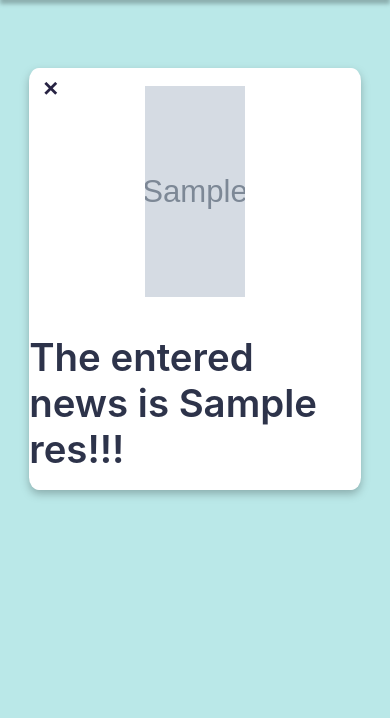
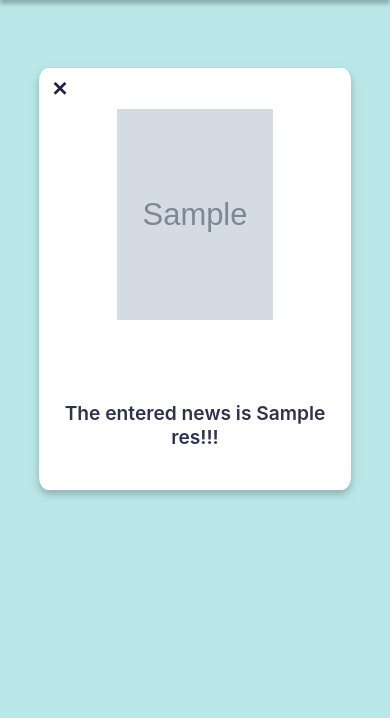
Before and after one commit to Jayden0228/FactFinder, a Flask app: template templates/result.html in a window 390 px wide. Shown: the part 143-861 px from the top of the page. Run offline with Flask 3, Linux system fonts and the light colour scheme; the template is opened without the code that fills it: most values are stand-ins (such as "Sample title", 1, 10 or a date in 2020); grey boxes marked "Sample" are stand-in pictures; parts of the project's set-up code (start-up, migrations or seed data) failed here and were passed over.

Commit message:
made responsive

```diff
--- a/static/style.css
+++ b/static/style.css
@@ -107,6 +107,7 @@ h2 {
   color: white;
   font-weight: 600;
   font-size: 170%;
+  text-align: center;
 }
 
 
@@ -134,7 +135,7 @@ textarea {
   border-radius: 10px;
   width: 20%;
   height: 20%;
-  padding: 2% 0;
+  padding: 2%;
 
   font-weight: 100;
   font-size: 170%;
@@ -152,6 +153,12 @@ textarea {
   top: 2%;
   left:2%;
 }
+p{
+  line-height:20%;
+  font-weight: 400;
+  font-size: 230%;
+}
+
 
 .btn3 {
   color: #272343;
@@ -171,6 +178,10 @@ textarea {
   border-radius: 3%;
   filter: drop-shadow(0px 4px 4px rgba(0, 0, 0, 0.25));
   justify-content: space-around;
+}
+.img-res{
+  width:45%;
+  height:50%
 }
 .btn-img{
   width:30%;
@@ -199,9 +210,9 @@ textarea {
     flex-direction: column;
 
   }
-  .img-resp{
-    max-width: 100%;
-    max-height:80%;
+  .img-res{
+    width:40%;
+    height:55%
   }
   textarea{
     width:150%;
@@ -214,15 +225,19 @@ textarea {
     font-size: 190% ;
   }
   #result{
-    width:85%;
+    width:60%;
     height:50%;
   }
   h2{
-    font-size: 240% ;
+    font-size: 170% ;
   }
   .btn-img{
     width:56%;
     height:auto;
+  }
+  .img-res{
+    width:47%;
+    height:50%
   }
 
 }
@@ -245,7 +260,10 @@ textarea {
     width: 110%;
     height: 95%;
   }
-
+  .img-res{
+    width:30%;
+    height:55%
+  }
 
   textarea{
     width:150%;
@@ -258,16 +276,20 @@ textarea {
     font-size: 190% ;
   }
   #result{
-    width:85%;
+    width:58%;
     height:50%;
   }
   h2{
-    font-size: 240% ;
-    justify-content:safe;
+    font-size: 150% ;
+
   }
   .btn-img{
     width:52%;
     height:60%
+  }
+  .img-res{
+    width:50%;
+    height:50%
   }
 }
 
@@ -278,7 +300,9 @@ textarea {
   h1{
    font-size:242%
   }
-
+  p{
+    font-size: 180%;
+  }
 
   textarea{
     width:150%;
@@ -289,12 +313,12 @@ textarea {
   }
 
   #result{
-    width:85%;
+    width:60%;
     height:50%;
   }
   h2{
-    font-size: 240% ;
-    justify-content:safe;
+    font-size: 120% ;
+
   }
   .btn-img{
     width:52%;
@@ -309,4 +333,18 @@ textarea {
   body{
     gap:2%;
   }
+  p{
+    font-size: 150%;
+  }
+  #result{
+    width:80%;
+    height:50%;
+  }
+  .btn2{
+    padding: 6% 2%;
+
+
+    font-size: 120%;
+
+  }
 }
--- a/templates/input.html
+++ b/templates/input.html
@@ -2,7 +2,7 @@
 
 {% block body %}
     <div class="center">
-        <h1>Enter the {{ header }}</h1>
+        <p>Enter the {{ header }}</p>
         <!-- <h1>Enter the News Article Link</h1> -->
         <!-- <h1>Enter the News Headline</h1> -->
         <form action="/result" id="input" method="POST">
--- a/templates/result.html
+++ b/templates/result.html
@@ -8,7 +8,7 @@
             <!-- <input type="hidden" name="btntype" value="headline"> -->
             <button type="button" class="btn3">&#10005;</button>
         </a>
-        <img src="{{src}}" alt="" style="width:30%; height:50%">
+        <img class="img-res" src="{{src}}" alt="" >
         <h2  class="color-blue" style="margin: 0;">The entered news is {{res}}!!!</h2>
     </div>
 </div>
```
